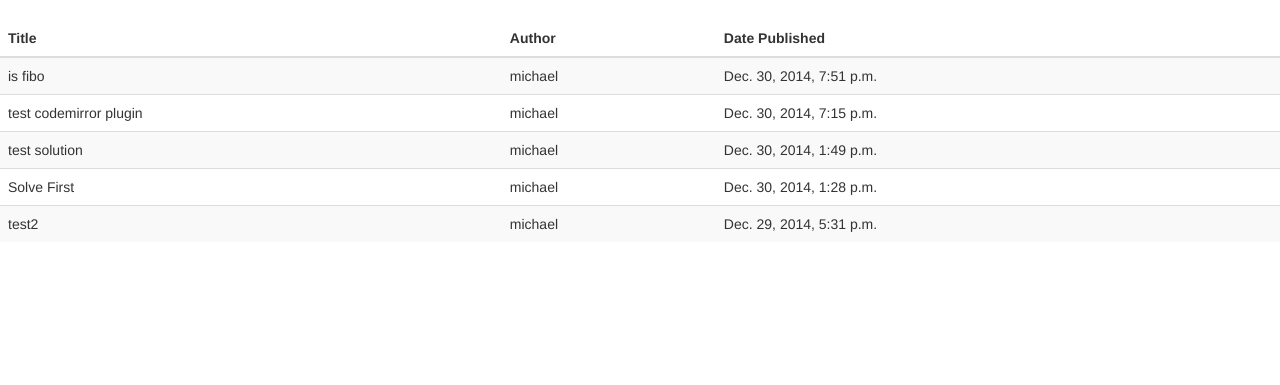
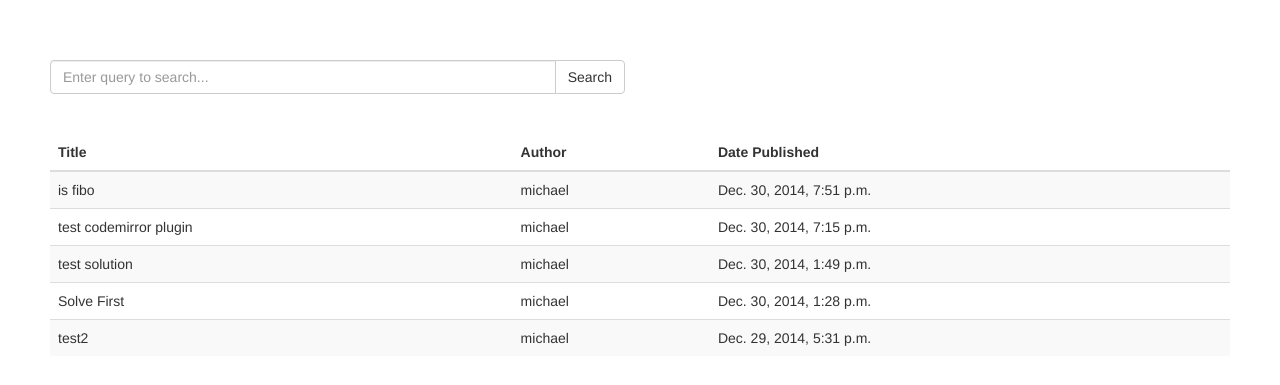
Before and after one commit to mishavetl/hackerrank_solutions_website, a Django app: page /archive/ in a window 1280 px wide. Shown: the part 52-437 px from the top of the page. Run offline with Django 3.2, Linux system fonts and the light colour scheme; data comes from the database, SQL or seed files in the repository; some libraries are stand-ins or nearby versions.

Commit message:
added search in archive

```diff
--- a/hs/settings.py
+++ b/hs/settings.py
@@ -10,8 +10,8 @@ https://docs.djangoproject.com/en/1.7/ref/settings/
 
 # Build paths inside the project like this: os.path.join(BASE_DIR, ...)
 import os
+
 BASE_DIR = os.path.dirname(os.path.dirname(__file__))
-
 
 # Quick-start development settings - unsuitable for production
 # See https://docs.djangoproject.com/en/1.7/howto/deployment/checklist/
--- a/index/templates/index/archive.html
+++ b/index/templates/index/archive.html
@@ -7,6 +7,23 @@
 {% endblock %}
 
 {% block content %}
+  <br /><br />
+  <div class="padding50">
+    <form action="{% url 'archive' %}" method="post">
+      {% csrf_token %}
+      <div class="row">
+        <div class="col-lg-6">
+          <div class="input-group">
+            <input type="text" name="query" class="form-control" value="{{ query }}" placeholder="Enter query to search...">
+            <span class="input-group-btn">
+              <button class="btn btn-default" type="submit">Search</button>
+            </span>
+          </div><!-- /input-group -->
+        </div><!-- /.col-lg-6 -->
+      </div><!-- /.row -->
+    </form>
+
+    <br /><br />
     <table class="table table-striped">
     <thead>
       <tr>
@@ -25,4 +42,5 @@
     {% endfor %}
       </tbody>
     </table>
+  </div>
 {% endblock %}
--- a/index/urls.py
+++ b/index/urls.py
@@ -5,6 +5,7 @@ import views
 urlpatterns = patterns('',
     url('^$', views.about, name="about"),
     url('^archive/$', views.index, name="archive"),
+    # url('archive/search/$', views.search, name="search"),
     url('^archive/solution/(?P<id>\w{0,50})/$', views.solution, name="solution"),
     url('^add_solution/$', views.add_solution, name="add_solution"),
 )
--- a/index/views.py
+++ b/index/views.py
@@ -1,13 +1,30 @@
 from django.shortcuts import render
+
+from django.http import HttpResponseRedirect
+
+from django.db.models import Q
+
 from django.contrib.auth.decorators import login_required
-from django.http import HttpResponseRedirect
+
 from index.models import Solution
 from index.forms import SolutionForm
 
+
 def index(request):
-	solutions = Solution.objects.all().order_by("-created_at")[:5]
+	query = ''
+
+	if request.method == 'POST':
+
+		if ('query' in request.POST):
+			query = request.POST['query']
+
+			solutions = Solution.objects.filter(Q(title__icontains=query)).order_by('created_at')
+	else:
+		solutions = Solution.objects.all().order_by("-created_at")[:5]
+
 	return render(request, 'index/archive.html', {
 		'solutions': solutions,
+		'query': query
 	})
 
 def solution(request, id):
--- a/templates/base.html
+++ b/templates/base.html
@@ -5,6 +5,10 @@
 
     <meta charset="utf-8"/>
     <meta name="viewport" content="width=device-width, initial-scale=1">
+
+    <script src="http://ajax.googleapis.com/ajax/libs/jquery/1.7.1/jquery.min.js"></script>
+    <script type="text/javascript" src="http://maxcdn.bootstrapcdn.com/bootstrap/3.2.0/js/bootstrap.min.js"></script>
+
 
     <link rel="stylesheet" href="http://maxcdn.bootstrapcdn.com/bootstrap/3.2.0/css/bootstrap.min.css">
     <link rel="stylesheet" href="{{ STATIC_URL }}css/main.css">
```
Also changed, not shown: 3 other files. Lines whose indentation alone changed are shown as unchanged.
